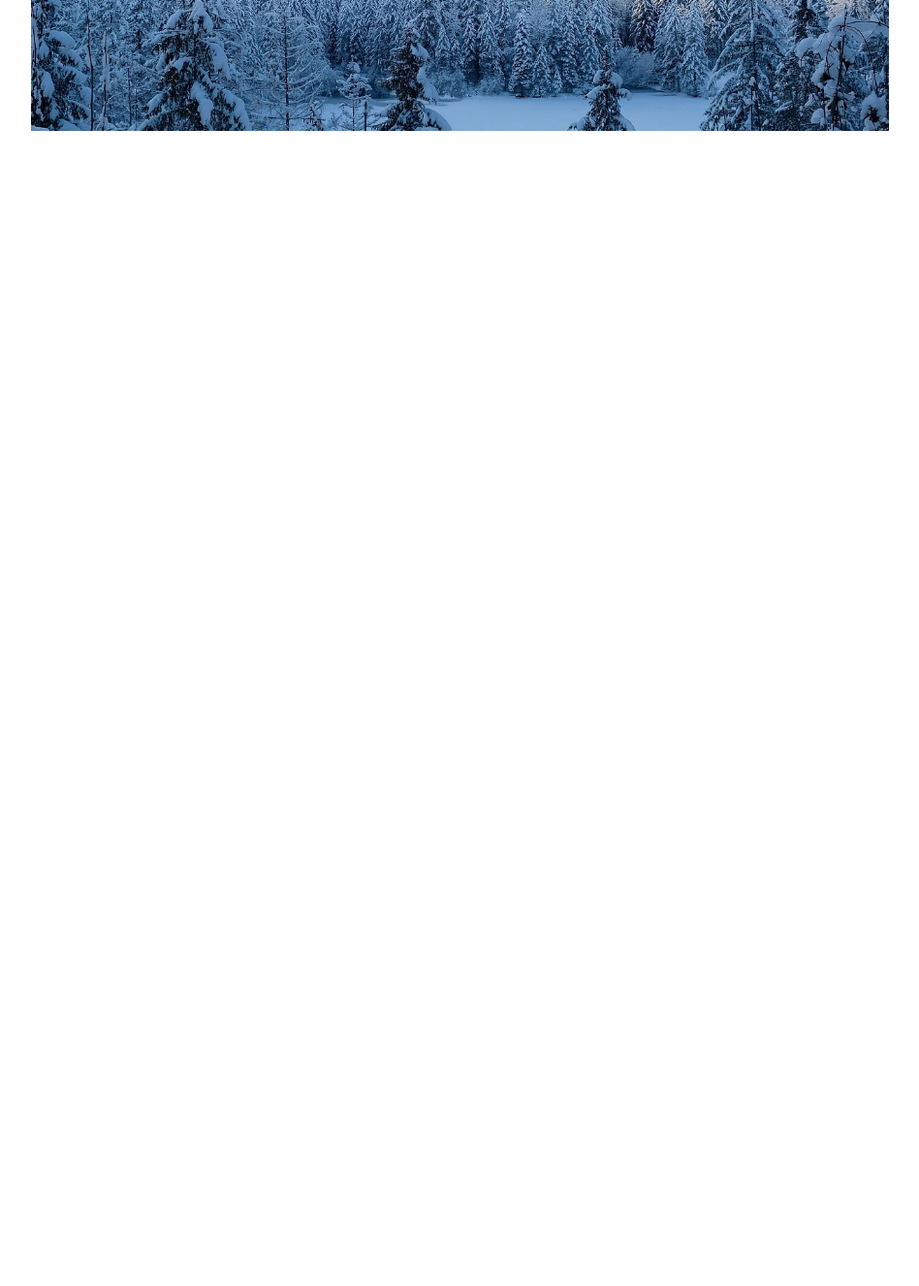
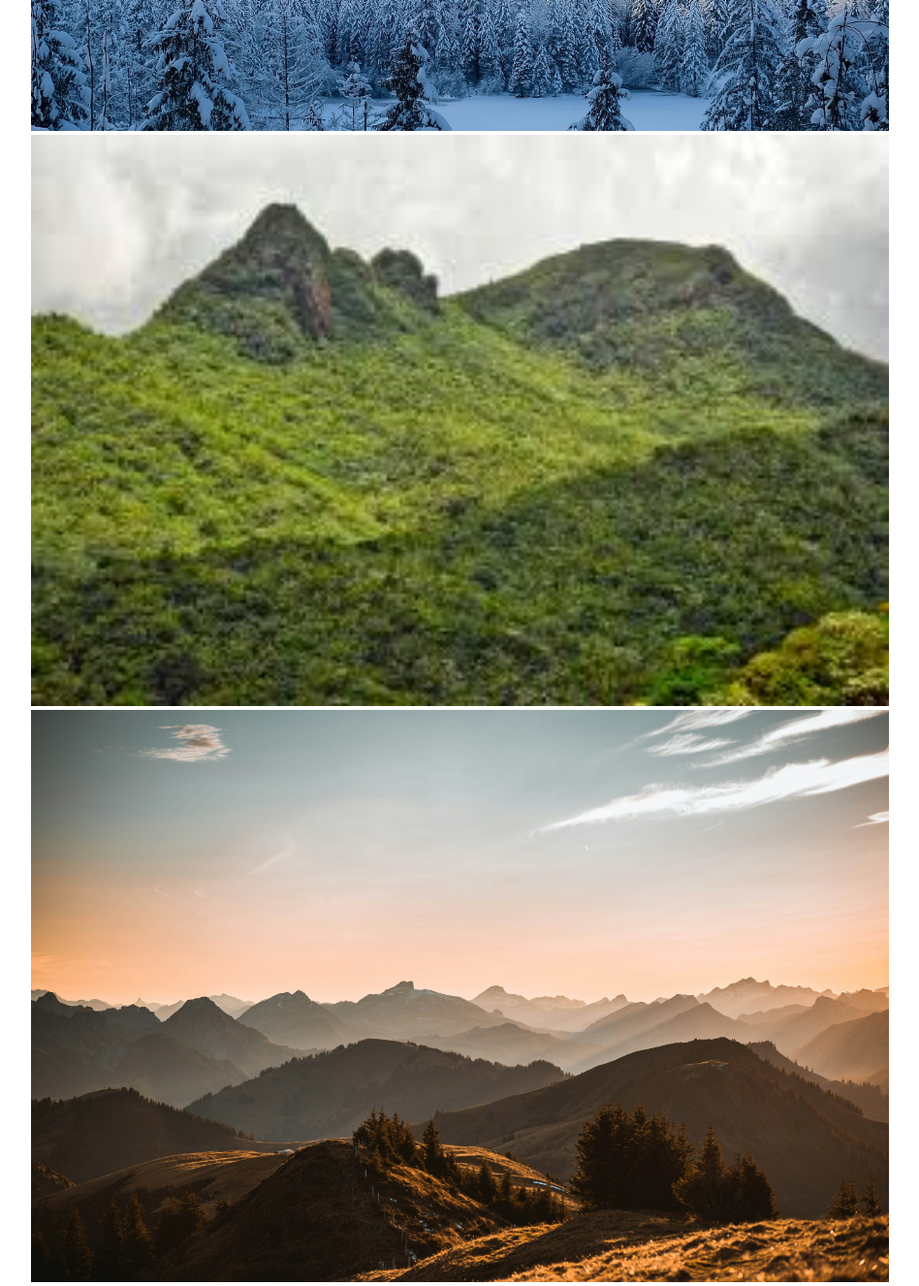
Before and after one commit to LariCortina/PrimeiroProjeto, a plain HTML site: page index.html in a window 1280 px wide. Shown: the part 1180-2506 px from the top of the page at 97% size, without its empty margins (256-1204 px from the left). Before the commit the page ends 1363 px from the top, so only its background shows below. Drawn offline with Linux system fonts and the light colour scheme.

Commit message:
aula0.08

```diff
--- a/index.html
+++ b/index.html
@@ -12,7 +12,7 @@
     <img src="programação.webp" alt="">"Imagem da Montanha Solitária (filme O Hobbit) ao pôr-do-Sol, coberta de neve.">
     <h2>Galeria de Imagens</h2>
     <img src="montanha1.jpg"alt="">
-    <img scr="montanha4.jpeg"alt="">
-    <img scr="montanha5.jpeg"alt="">
+    <img src="montanha4.jpeg" alt="">
+    <img src="montanha5.jpeg" alt="">
 </body>
 </html>
```
